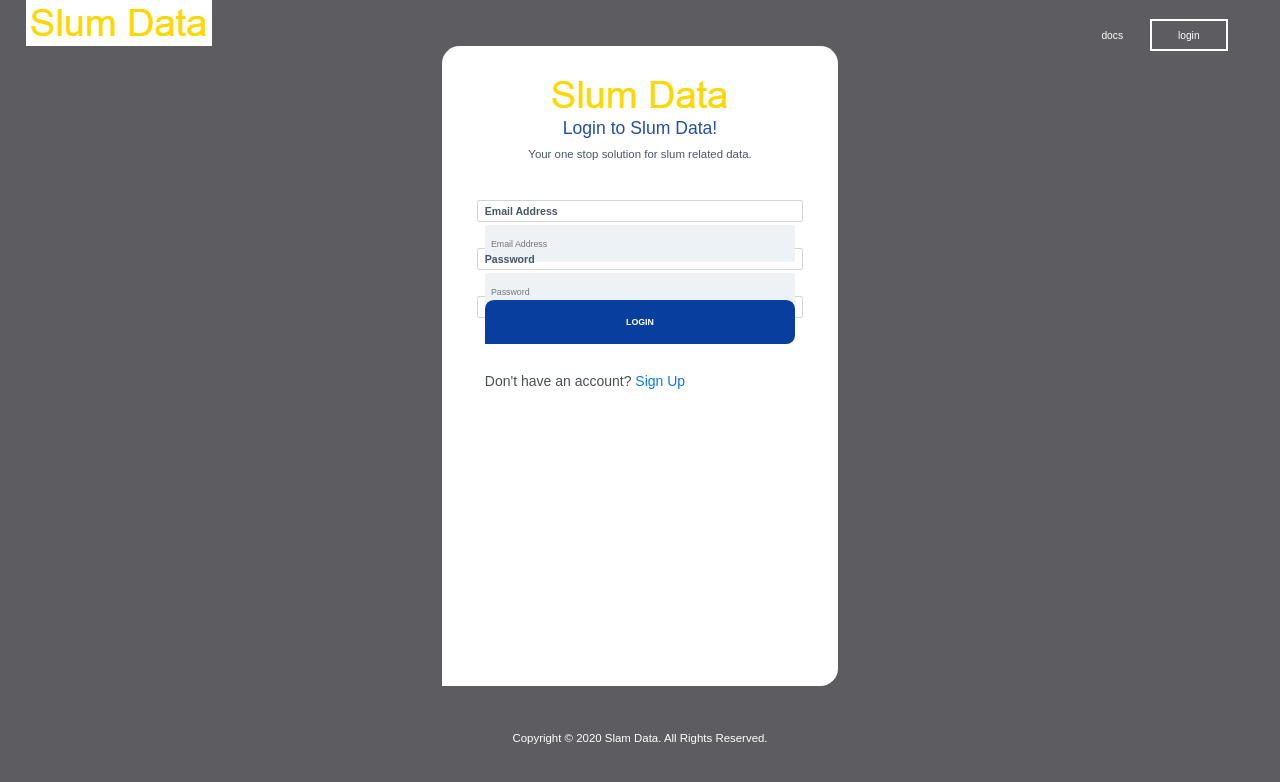
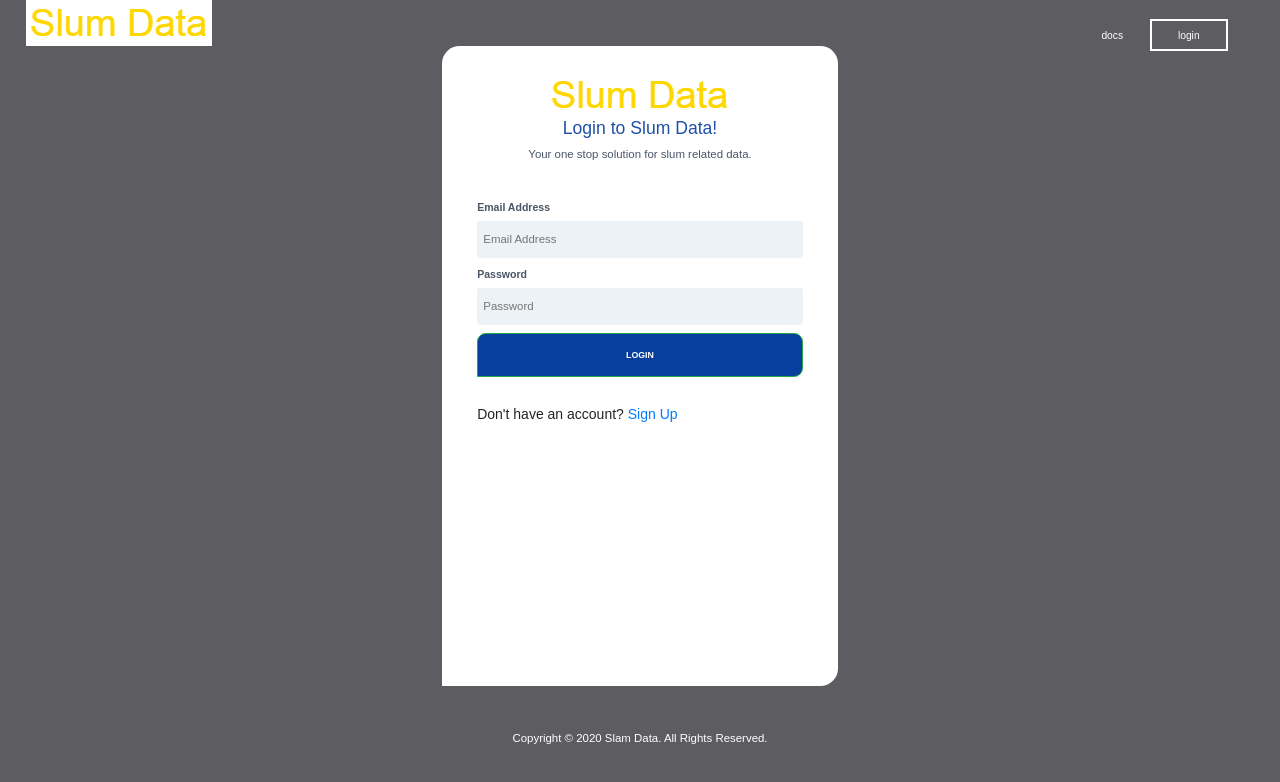
Before and after one commit to BuildForSDG/Team-269-Frontend, a React (Create React App) app: page /login in a window 1280 px wide. Shown: the top 782 px of the page. Built offline with nearby package versions, Linux system fonts and the light colour scheme.

Commit message:
refactor: add bootstrap to login form

```diff
--- a/src/components/LoginPage/index.js
+++ b/src/components/LoginPage/index.js
@@ -4,6 +4,7 @@ import { Link } from 'react-router-dom';
 import './LoginPage.css';
 import Header from '../PageHeader';
 import LandingFooter from '../PageFooter';
+import '../../../node_modules/bootstrap/dist/css/bootstrap.min.css';
 
 const emailRegex = RegExp(/^[a-zA-Z0-9.!#$%&’*+/=?^_`{|}~-]+@[a-zA-Z0-9-]+(?:\.[a-zA-Z0-9-]+)*$/);
 //Add the telephone regex
@@ -68,7 +69,7 @@ class Login extends Component {
             <h2>Login to Slum Data!</h2>
             <p>Your one stop solution for slum related data.</p>
           </div>
-          <div className="form-control">
+          <div className="form-group">
             <label htmlFor="email">Email Address</label>
             <input
               className={formErrors.email.length > 0 ? 'error' : null}
@@ -80,7 +81,7 @@ class Login extends Component {
 
             {formErrors.email.length > 0 && <span className="errorMessage">{formErrors.email}</span>}
           </div>
-          <div className="form-control">
+          <div className="form-group">
             <label htmlFor="password">Password</label>
             <input
               className={formErrors.password.length > 0 ? 'error' : null}
@@ -93,8 +94,8 @@ class Login extends Component {
             />
             {formErrors.password.length > 0 && <span className="errorMessage">{formErrors.password}</span>}
           </div>
-          <div className="form-control">
-            <input type="submit" value="LOGIN" />
+          <div className="form-group">
+            <input type="submit" value="LOGIN" className="btn btn-success btn-block" />
             <small>
              Don't have an account? <Link>Sign Up</Link>
             </small>
```
